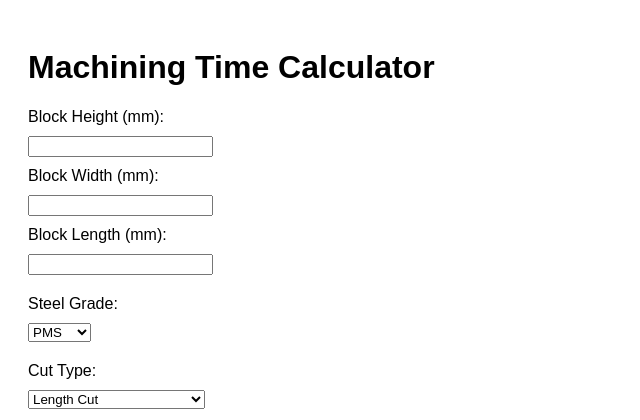
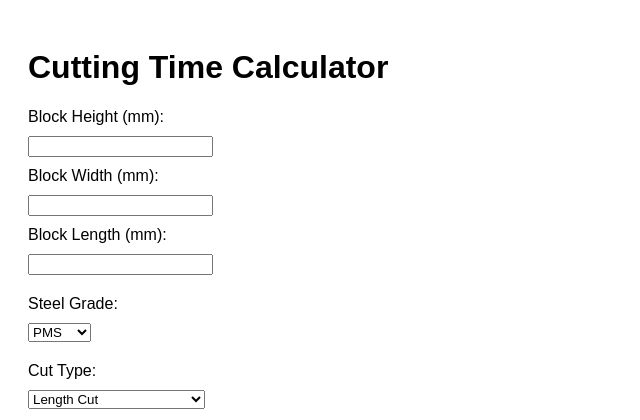
Before and after one commit to aryankhetarpal/Time-est, a Flask app: page / in a window 1280 px wide. Shown: the top 420 px of the page, without its empty margins (0-640 px from the left). Run offline with Flask 3, Linux system fonts and the light colour scheme.

Commit message:
Grade fix

```diff
--- a/templates/index.html
+++ b/templates/index.html
@@ -3,7 +3,7 @@
 <head>
     <meta charset="UTF-8">
     <meta name="viewport" content="width=device-width, initial-scale=1.0">
-    <title>Machining Time Calculator</title>
+    <title>Cutting Time Calculator</title>
     <style>
         body {
             font-family: Arial, sans-serif;
@@ -19,7 +19,7 @@
     </style>
 </head>
 <body>
-    <h1>Machining Time Calculator</h1>
+    <h1>Cutting Time Calculator</h1>
 
     <div class="form-section">
         <label for="height">Block Height (mm):</label>
@@ -36,9 +36,9 @@
         <label for="steel_grade">Steel Grade:</label>
         <select id="steel_grade" name="steel_grade">
             <option value="PMS">PMS</option>
-            <option value="2714">2714</option>
-            <option value="2316">2316</option>
-            <option value="Nitro B">Nitro B</option>
+            <option value="2714/2316/Nitro B">2714</option>
+            <option value="2714/2316/Nitro B">2316</option>
+            <option value="2714/2316/Nitro B">Nitro B</option>
         </select>
     </div>
 
```
